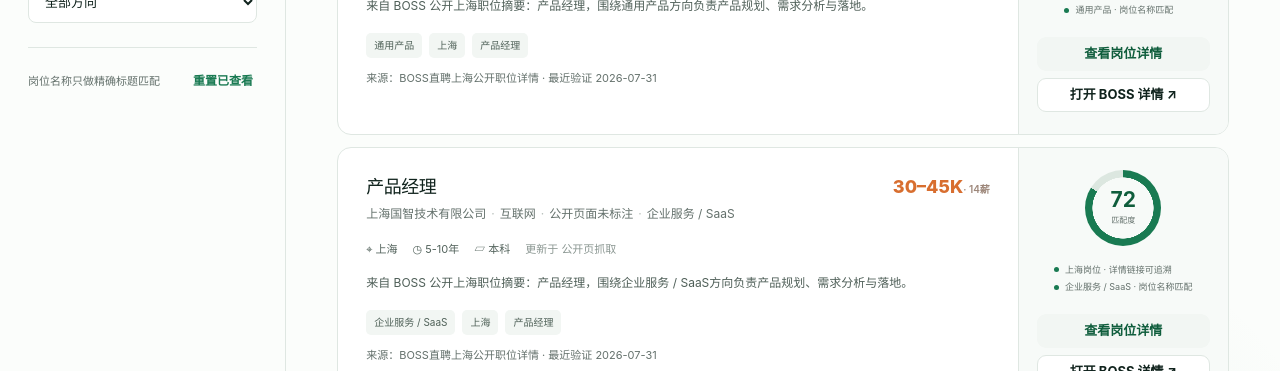
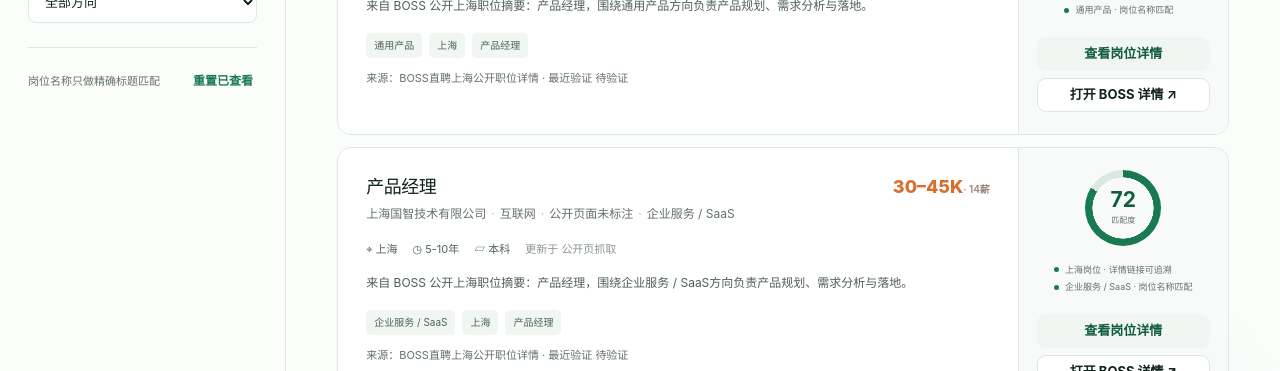
Before and after one commit to SmilingRoy/jobSeeking, a Next.js app: page / in a window 1280 px wide. Shown: the part 429-800 px from the top of the page. Built offline with nearby package versions, Linux system fonts and the light colour scheme.

Commit message:
Clarify job sample verification state

```diff
--- a/app/page.tsx
+++ b/app/page.tsx
@@ -428,7 +428,7 @@ const seededJobs: Job[] = shanghaiSeedRows.map((row, index) => {
     url,
     status: "new",
     district: "上海",
-    lastVerifiedAt: "2026-07-31",
+    lastVerifiedAt: "待验证",
     responsibilities: `围绕${track}方向负责产品规划、需求分析、方案设计与跨团队落地。`,
     requirements: `${experience}产品经验，${education}及以上学历。`,
   };
@@ -721,7 +721,7 @@ export default function Home() {
 
           <div className="list-toolbar">
             <p>
-              显示 <strong>{evaluatedJobs.length}</strong> 个结果 · 数据更新于 2026-07-31
+              显示 <strong>{evaluatedJobs.length}</strong> 个结果 · 上海样本快照 · 链接以BOSS原页为准
             </p>
             <label>
               排序
```
